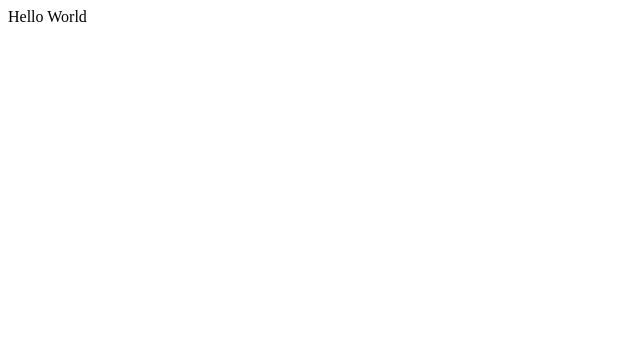
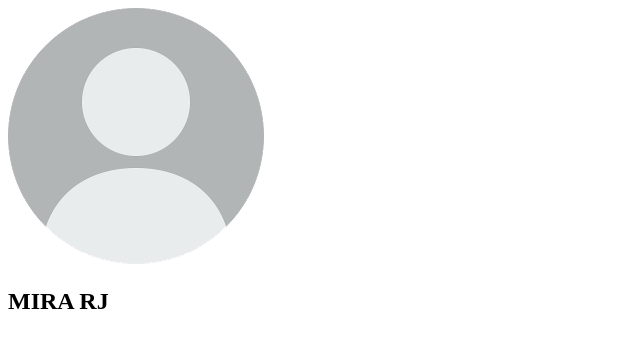
Before and after one commit to meero-tech/my-repo-from-remote, a plain HTML site: page index.html in a window 1280 px wide. Shown: the whole page, without its empty margins (0-640 px from the left). Drawn offline with Linux system fonts and the light colour scheme.

Commit message:
Changed Hello world with img and h2 to display simple profile data. Image file added in the folder images and used as resource in the img element in index.html file

```diff
--- a/index.html
+++ b/index.html
@@ -4,7 +4,10 @@
   </head>
 
   <body>
-    Hello World
+    <div>
+        <img src="images/ikon_profil.png" alt="profile image" />
+        <h2>MIRA RJ</h2>
+    </div>
   </body>
 
 </html>
```
Also changed, not shown: images/ikon_profil.png (added).
